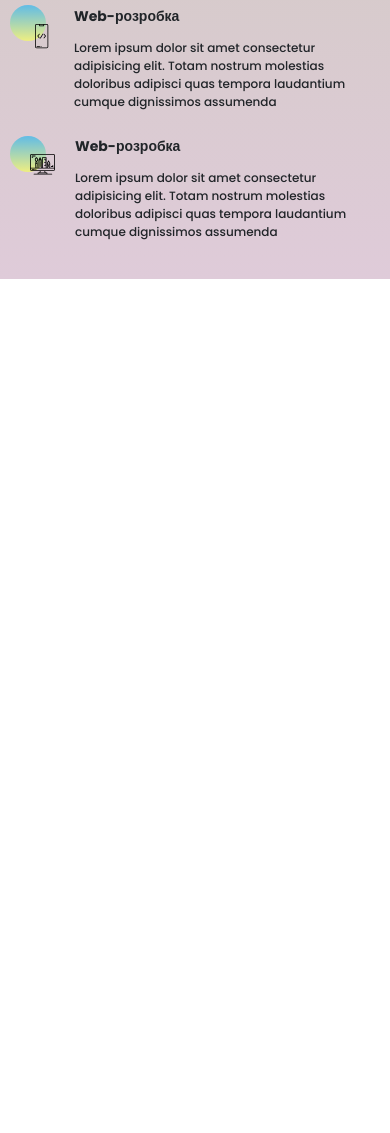
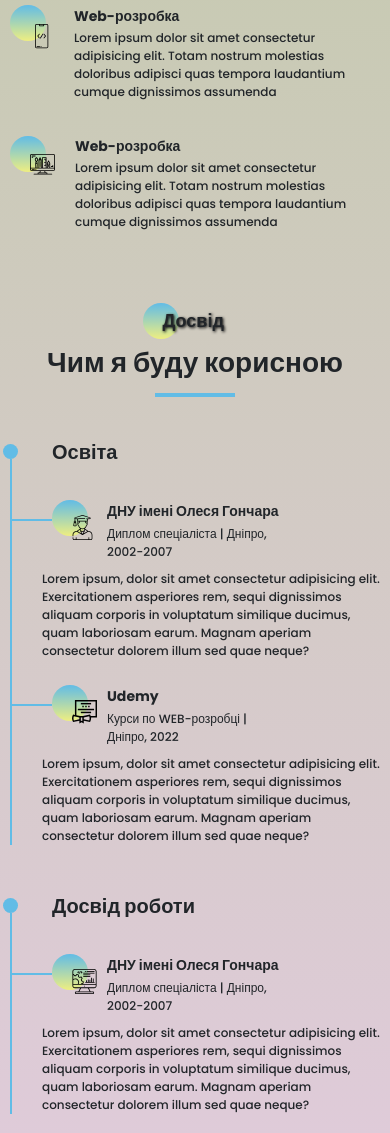
Before and after one commit to HelenAmber/My-portfolio, a website: page src/index.html in a window 390 px wide. Shown: the part 1809-2942 px from the top of the page. Before the commit the page ends 2088 px from the top, so only its background shows below. Drawn offline with nearby package versions, Linux system fonts and the light colour scheme; files that its build step writes are made by us from their sources.

Commit message:
added media-styles for third block 'experience'

```diff
--- a/src/index.html
+++ b/src/index.html
@@ -162,7 +162,7 @@
         </div>
     </section>
 
-    <!-- <section class="experience">
+    <section class="experience">
         <div class="container">
             <h2 class="title title_fz18 section__subtitle">Досвід</h2>
             <div class="title title_fz36">Чим я буду корисною</div>
@@ -223,7 +223,7 @@
                 </div>
             </div>
         </div>
-    </section> -->
+    </section>
 
     <!-- <section class="myskills">
         <div class="container">
--- a/src/sass/base/_media.scss
+++ b/src/sass/base/_media.scss
@@ -22,6 +22,13 @@
                 column-gap: 10px;
             }
         }
+        .experience {
+            &__wrapper {
+                padding: 60px 0 0 60px;
+                grid-template-columns: repeat(2, 380px);
+                column-gap: 80px;
+            }
+        }
 }
 
 @media (max-width: 992px) {
@@ -44,6 +51,17 @@
                 grid-template-rows: repeat(3, 115px);
                 row-gap: 15px;
             }
+        }
+    }
+    .experience {
+        .title_fz36 {
+            font-size: 32px;
+            margin-bottom: 0;
+        }
+        &__wrapper {
+            padding: 60px 0 0 10px;
+            grid-template-columns: repeat(2, 340px);
+            column-gap: 40px;
         }
     }
 }
@@ -86,6 +104,15 @@
             display: grid;
             grid-template-columns: repeat(2, 1fr);
             grid-template-rows: 150px 150px;
+        }
+    }
+    .experience {
+        &__wrapper {
+            padding: 20px 0 0 10px;
+            grid-template-columns: 1fr;
+        }
+        &__column {
+            margin-top: 30px;
         }
     }
 }
@@ -133,6 +160,11 @@
         .separator {
             margin: 0;
         }
+        &__descr {
+            p {
+                margin-top: 10px;
+            }
+        }
         &__skills {
             margin-top: 10px;
             .skills__wrapper {
@@ -142,4 +174,24 @@
             }
         }
     }
+    .experience {
+        padding-top: 30px;
+        .title_fz36 {
+            margin-top: 0;
+            font-size: 28px;
+        }
+        .separator {
+            margin-top: 0;
+        }
+        &__wrapper {
+            padding: 10px;
+        }
+        &__item-head {
+            grid-template-columns: 35px 180px;
+        }
+        &__item-body {
+            width: 100%;
+            padding: 25px 0 0 32px;
+        }
+    }
 }
```
Also changed, not shown: dist/css/style.css, dist/index.html.
